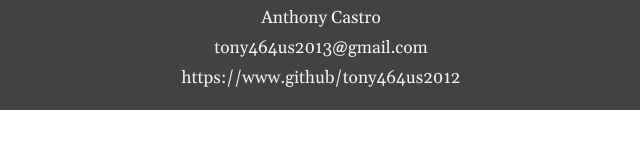
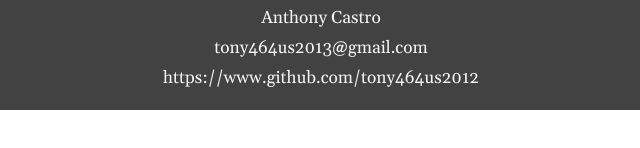
Before and after one commit to tony464us2012/personal-landing, a plain HTML site: page index.html in a window 1280 px wide. Shown: the part 2182-2330 px from the top of the page, 319-959 px from the left. Drawn offline with nearby package versions, Linux system fonts and the light colour scheme; a web font is replaced by a local one.

Commit message:
new-update

```diff
--- a/index.html
+++ b/index.html
@@ -150,7 +150,7 @@
           <h5>Contact information</h5>
           <h6>Anthony Castro</h6>
           <h6>tony464us2013@gmail.com</h6>
-          <a href="https://www.github.com/tony464us2012"><h6>https://www.github/tony464us2012</h6></a>
+          <a href="https://www.github.com/tony464us2012"><h6>https://www.github.com/tony464us2012</h6></a>
         </div>
     </body>
 </html>
```
